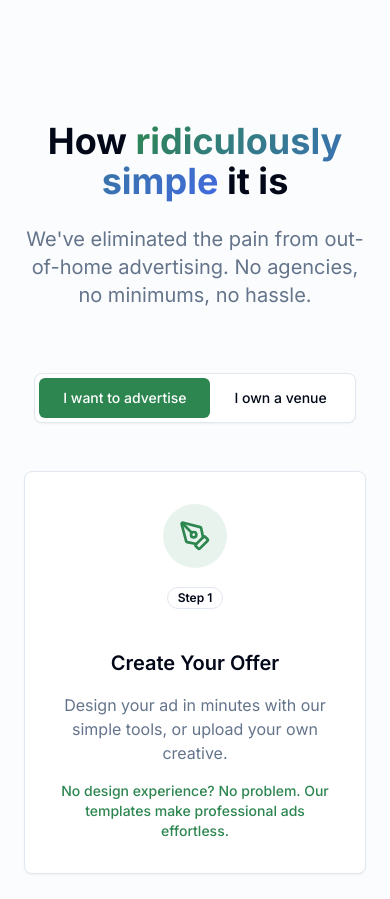
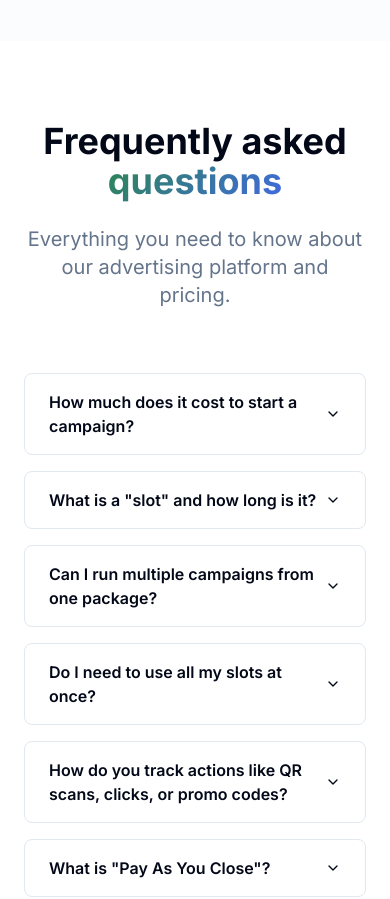
Before and after one commit to Stoksweet/space-time-signals, a React (Vite) app: page / in a window 390 px wide. Shown: the part 4580-5479 px from the top of the page. Built offline with nearby package versions, Linux system fonts and the light colour scheme.

Commit message:
Add FAQ section
Adds a new FAQ section to the landing page, placed below the pricing table. The FAQ addresses common questions about campaign costs, slot definitions, package usage, and the "Pay As You Close" model.

```diff
--- /dev/null
+++ b/src/components/FAQSection.tsx
@@ -0,0 +1,76 @@
+import {
+  Accordion,
+  AccordionContent,
+  AccordionItem,
+  AccordionTrigger,
+} from "@/components/ui/accordion";
+
+export const FAQSection = () => {
+  const faqs = [
+    {
+      question: "How much does it cost to start a campaign?",
+      answer: "You can get started with a minimum package of R1000, which includes 360 ad slots and covers your campaign creation fee."
+    },
+    {
+      question: "What is a \"slot\" and how long is it?",
+      answer: "A slot is a 60-second placement on a single screen where your ad is displayed."
+    },
+    {
+      question: "Can I run multiple campaigns from one package?",
+      answer: "Yes! You can update your message as often as you like—weekly, monthly, or seasonally—within the 3-month validity of your package."
+    },
+    {
+      question: "Do I need to use all my slots at once?",
+      answer: "No. Once you purchase a package, you can schedule as few or as many slots as you want until your package balance runs out within the 3-month period."
+    },
+    {
+      question: "How do you track actions like QR scans, clicks, or promo codes?",
+      answer: "Our system monitors interactions in real-time. You'll see exactly how many people scanned, clicked, or used your promo code."
+    },
+    {
+      question: "What is \"Pay As You Close\"?",
+      answer: "It's our performance model where you only pay a commission when your campaign drives results—like QR scans, website clicks, or promo code redemptions."
+    },
+    {
+      question: "What percentage do you charge on Pay As You Close actions?",
+      answer: "For items under R1000, the commission is a fixed 5%. For higher-value items, we generate a dynamic, negotiable rate."
+    },
+    {
+      question: "What if my campaign doesn't drive any conversions?",
+      answer: "You only pay for the slots you booked. No conversions = no Pay As You Close charges."
+    }
+  ];
+
+  return (
+    <section className="py-20 bg-background">
+      <div className="container mx-auto px-6">
+        <div className="text-center mb-16">
+          <h2 className="text-4xl md:text-5xl font-bold mb-6">
+            Frequently asked{" "}
+            <span className="text-transparent bg-gradient-brand bg-clip-text">
+              questions
+            </span>
+          </h2>
+          <p className="text-xl text-muted-foreground max-w-2xl mx-auto">
+            Everything you need to know about our advertising platform and pricing.
+          </p>
+        </div>
+
+        <div className="max-w-3xl mx-auto">
+          <Accordion type="single" collapsible className="space-y-4">
+            {faqs.map((faq, index) => (
+              <AccordionItem key={index} value={`item-${index}`} className="border rounded-lg px-6">
+                <AccordionTrigger className="text-left font-semibold hover:no-underline">
+                  {faq.question}
+                </AccordionTrigger>
+                <AccordionContent className="text-muted-foreground pt-2 pb-4">
+                  {faq.answer}
+                </AccordionContent>
+              </AccordionItem>
+            ))}
+          </Accordion>
+        </div>
+      </div>
+    </section>
+  );
+};
--- a/src/components/SpaceTimeLanding.tsx
+++ b/src/components/SpaceTimeLanding.tsx
@@ -2,6 +2,7 @@ import { useState } from "react";
 import { HeroSection } from "./HeroSection";
 import { CoverageSection } from "./CoverageSection";
 import { PricingSection } from "./PricingSection";
+import { FAQSection } from "./FAQSection";
 import { HowItWorksSection } from "./HowItWorksSection";
 import { SignupForm } from "./SignupForm";
 import { Footer } from "./Footer";
@@ -18,6 +19,7 @@ export const SpaceTimeLanding = () => {
       <HeroSection onJoinWaitlist={handleJoinWaitlist} />
       <CoverageSection />
       <PricingSection />
+      <FAQSection />
       <HowItWorksSection />
       <Footer />
 
```
